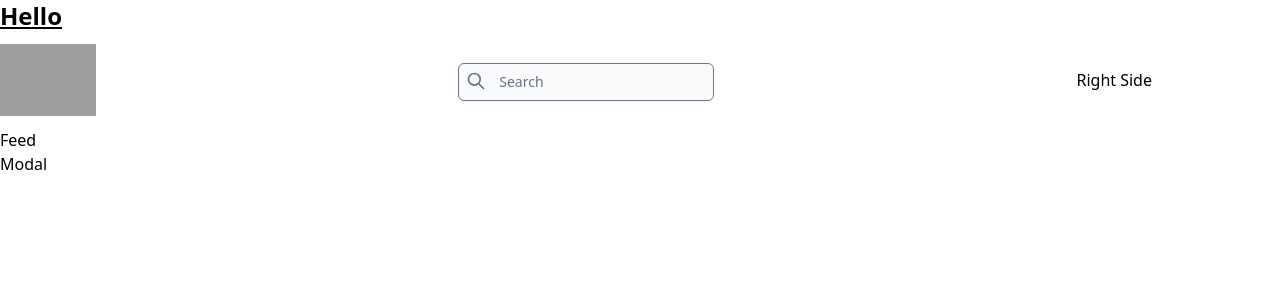
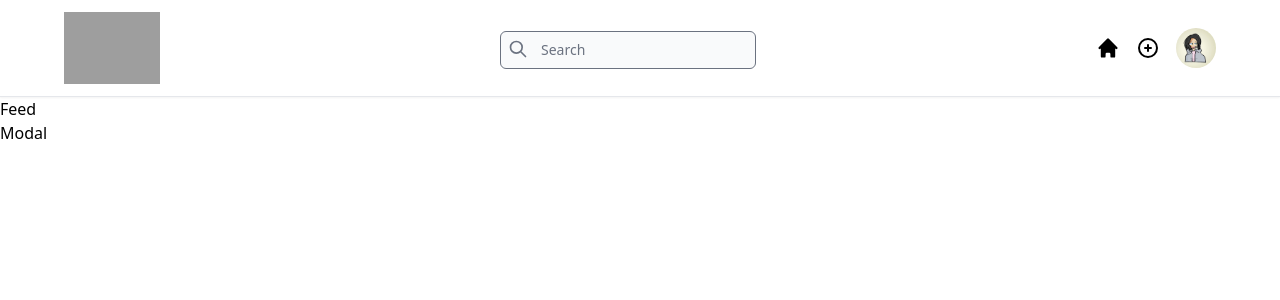
Before and after one commit to Dina2703/insta-app, a Next.js app: page / in a window 1280 px wide. Shown: the top 300 px of the page. Built offline with nearby package versions, Linux system fonts and the light colour scheme; grey boxes are pictures that could not be loaded.

Commit message:
Add right side of a Header component, and make Header sticky to the top.

```diff
--- a/components/Header.js
+++ b/components/Header.js
@@ -1,10 +1,12 @@
 import Image from "next/image";
-import { SearchIcon } from "@heroicons/react/outline";
+import { SearchIcon, PlusCircleIcon } from "@heroicons/react/outline";
+import { HomeIcon } from "@heroicons/react/solid";
 
 function Header() {
   return (
+    <div className="shadow-sm border-b sticky top-0 bg-white z-30">
       <div
-      className="flex items-center justify-between max-w-6xl
+        className="flex items-center justify-between max-w-6xl mx-4 xl:mx-auto
       "
       >
         <div className="cursor-pointer h-24 w-24 relative hidden lg:inline-grid">
@@ -37,9 +39,19 @@ function Header() {
           />
         </div>
 
-      {/*Search Form */}
-
-      <h1>Right Side</h1>
+        {/*Right Section of a Header */}
+        <div className="flex space-x-4 items-center">
+          <HomeIcon className="hidden md:inline-flex h-6 cursor-pointer hover:scale-125 transition-transform duration-200 ease-out" />
+          <PlusCircleIcon className="h-6 cursor-pointer hover:scale-125 transition-transform duration-200 ease-out" />
+          <picture>
+            <img
+              src="avatar.jpeg"
+              alt="avatar"
+              className="h-10 rounded-full cursor-pointer"
+            />
+          </picture>
+        </div>
+      </div>
     </div>
   );
 }
--- a/pages/index.js
+++ b/pages/index.js
@@ -11,7 +11,7 @@ export default function Home() {
         <meta name="description" content="Generated by create next app" />
         <link rel="icon" href="/favicon.ico" />
       </Head>
-      <h1 className="text-2xl font-semibold underline">Hello</h1>
+
       {/* Header */}
       <Header />
       {/* Feed */}
```
Also changed, not shown: public/avatar.jpeg (added). Lines whose indentation alone changed are shown as unchanged.
